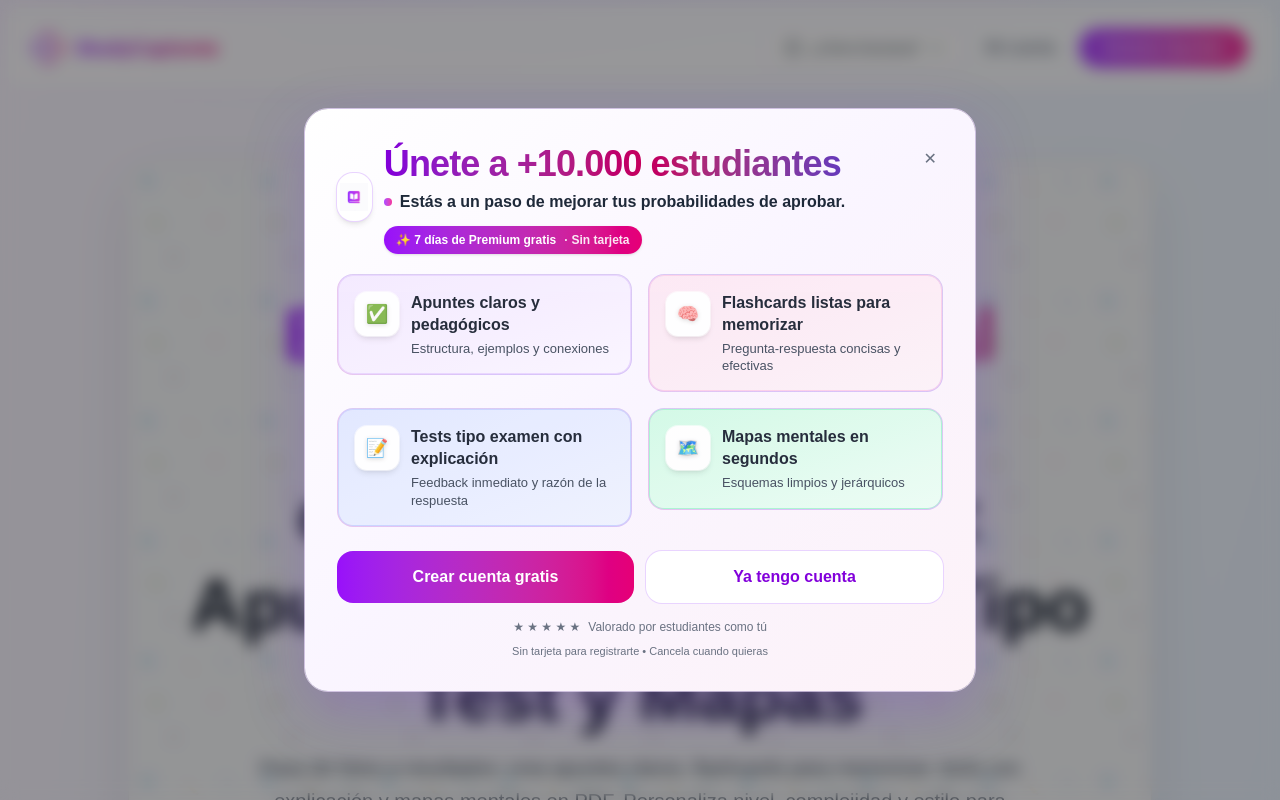
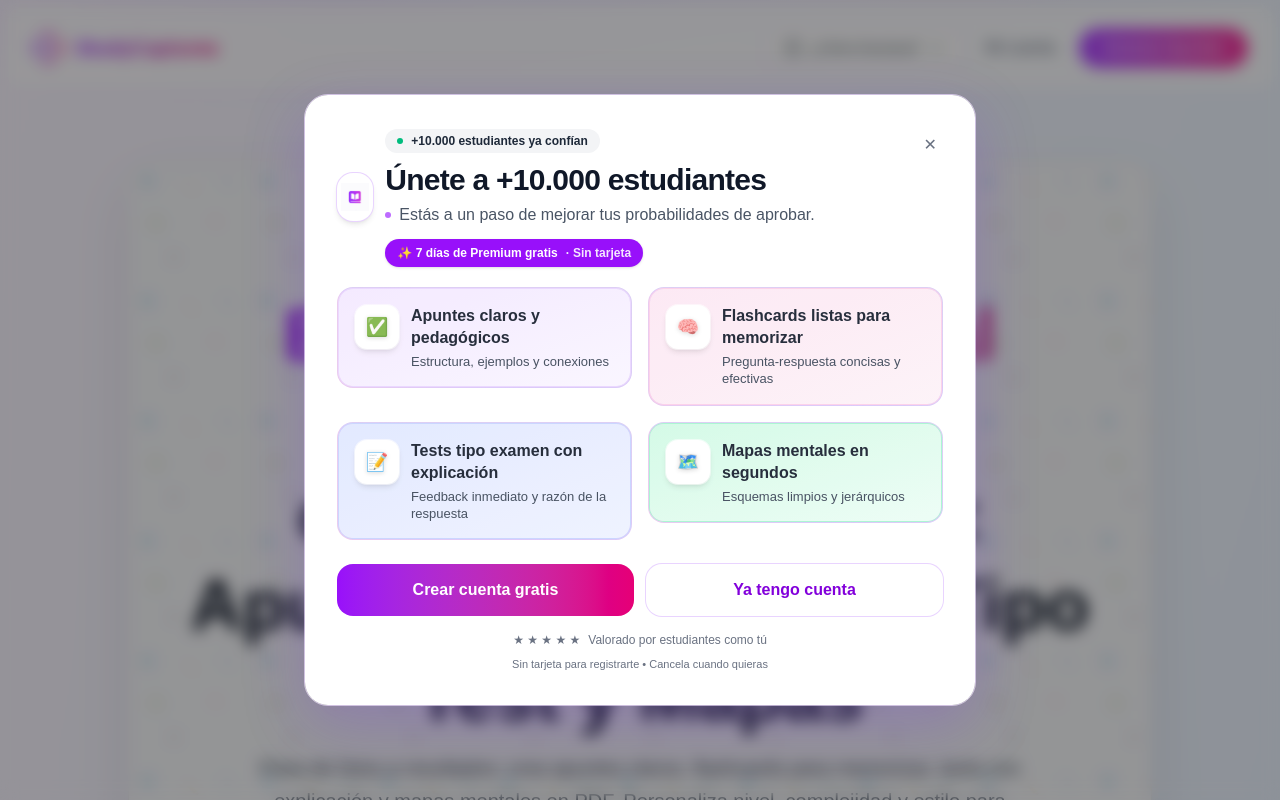
Before and after one commit to MagicFrog1/STUDYCAPTURE-WEB, a Next.js app: page / in a window 1280 px wide. Shown: the top 800 px of the page. Built offline with nearby package versions, Linux system fonts and the light colour scheme; no server answers.

Commit message:
refactor(ui): banner del modal mÃ¡s profesional (fondo limpio, tipografÃ­a sobria, pill +10k)

```diff
--- a/src/components/AuthInviteModal.tsx
+++ b/src/components/AuthInviteModal.tsx
@@ -54,10 +54,7 @@ export default function AuthInviteModal() {
         className={`relative w-full max-w-2xl rounded-3xl shadow-[0_20px_60px_rgba(124,58,237,0.25)] border border-purple-200/70 overflow-hidden transition-all duration-200
         ${visible ? "opacity-100 translate-y-0 scale-100" : "opacity-0 translate-y-3 scale-95"}`}
       >
-        <div className="absolute -top-24 -right-20 w-80 h-80 bg-pink-300/30 blur-3xl rounded-full pointer-events-none" />
-        <div className="absolute -bottom-24 -left-20 w-80 h-80 bg-indigo-300/30 blur-3xl rounded-full pointer-events-none" />
-
-        <div className="relative bg-gradient-to-br from-white via-purple-50 to-pink-50">
+        <div className="relative bg-white">
           <div className="px-6 sm:px-8 pt-6 sm:pt-8">
             <div className="flex items-start justify-between">
               <div className="flex items-center gap-3">
@@ -65,14 +62,18 @@ export default function AuthInviteModal() {
                   <img src="/LOGO%20WEB.png" alt="StudyCaptures" className="w-7 h-7 object-contain" />
                 </div>
                 <div>
-                  <h3 className="text-3xl sm:text-4xl font-black tracking-tight bg-gradient-to-r from-purple-700 via-pink-700 to-indigo-700 bg-clip-text text-transparent leading-tight">
+                  <div className="inline-flex items-center gap-2 rounded-full bg-gray-100 text-gray-800 text-xs font-semibold px-3 py-1">
+                    <span className="inline-block w-1.5 h-1.5 rounded-full bg-emerald-500" />
+                    +10.000 estudiantes ya confían
+                  </div>
+                  <h3 className="mt-2 text-2xl sm:text-3xl font-bold tracking-tight text-gray-900 leading-tight">
                     Únete a +10.000 estudiantes
                   </h3>
-                  <p className="mt-1 inline-flex items-center gap-2 text-[15px] sm:text-base font-semibold text-gray-800">
-                    <span className="inline-block h-2 w-2 rounded-full bg-gradient-to-r from-purple-500 to-pink-500" />
+                  <p className="mt-1 inline-flex items-center gap-2 text-[15px] sm:text-base text-gray-600">
+                    <span className="inline-block h-1.5 w-1.5 rounded-full bg-purple-500/80" />
                     Estás a un paso de mejorar tus probabilidades de aprobar.
                   </p>
-                  <div className="mt-3 inline-flex items-center gap-2 rounded-full bg-gradient-to-r from-purple-600 to-pink-600 text-white text-xs font-bold px-3 py-1.5 shadow-sm">
+                  <div className="mt-3 inline-flex items-center gap-2 rounded-full bg-purple-600 text-white text-xs font-bold px-3 py-1.5 shadow-sm">
                     <span>✨ 7 días de Premium gratis</span>
                     <span className="opacity-90">· Sin tarjeta</span>
                   </div>
```
